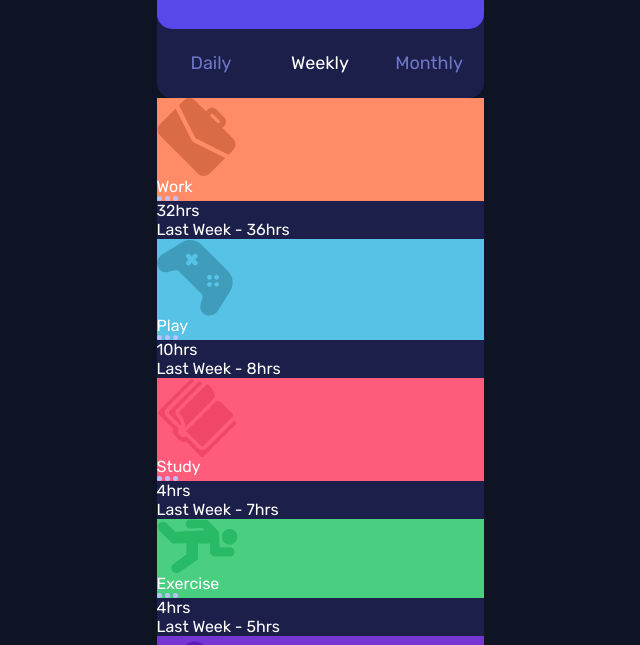
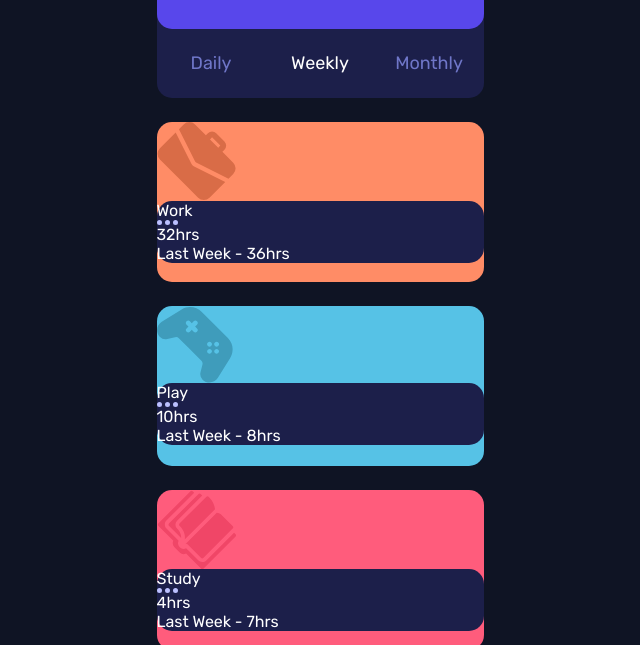
Before and after one commit to maxi1993-tech/time-tracking-dashboard, a website: page index.html in a window 1280 px wide. Shown: the part 155-800 px from the top of the page, without its empty margins (320-960 px from the left). Drawn offline with Linux system fonts and the light colour scheme.

Commit message:
feat: add card layout with navy body and color band

```diff
--- a/index.html
+++ b/index.html
@@ -22,7 +22,7 @@
     <section class="card-profil">
       <div class="profil-content">
         <img class="img-profil" src="./images/image-jeremy.png" alt="Jeremy Robson" width="64" height="64">
-        <div class="card-content">
+        <div class="card-info">
           <p class="profil-paragraph">Report for</p>
           <h1 class="profil-title">Jeremy Robson</h1>
         </div>
--- a/script.js
+++ b/script.js
@@ -25,7 +25,7 @@ async function init() {
     const previous = item.timeframes.weekly.previous;
     const color = config[item.title].color;
     const icon = config[item.title].icon;
-    const cardHTML = `<article class="card" style="background-color: ${color}"><img src="${icon}" alt=""><div class="card-header"><h2>${item.title}</h2><img src="./images/icon-ellipsis.svg" alt=""></div><div class="card-body"><p>${current}hrs</p><p>Last Week - ${previous}hrs</p></div></article>`;
+    const cardHTML = `<article class="card" style="background-color: ${color}"><img src="${icon}" alt=""><div class="card-body"><div class="card-header"><h2>${item.title}</h2><img src="./images/icon-ellipsis.svg" alt=""></div><div class="card-content"><p>${current}hrs</p><p>Last Week - ${previous}hrs</p></div></div></article>`;
     container.innerHTML += cardHTML;
   }
 
--- a/src/styles/style.scss
+++ b/src/styles/style.scss
@@ -108,6 +108,7 @@ body {
   margin: 0 auto;
   display: grid;
   grid-template-columns: 1fr;
+  gap: $spacing-300;
 }
 
 .card-profil {
@@ -127,7 +128,7 @@ body {
       border-radius: $radius-img;
     }
 
-    .card-content {
+    .card-info {
       display: flex;
       flex-direction: column;
       gap: $spacing-100;
@@ -172,9 +173,22 @@ body {
     }
   }
 }
+#cards-container {
+  display: flex;
+  flex-direction: column;
+  gap: $spacing-300;
+}
+
+.card {
+  border-radius: $radius-cards;
+  max-width: 20.4375rem;
+  width: 100%;
+  min-height: 10rem;
+}
 
 .card-body {
   background-color: $color-navy-900;
+  border-radius: $radius-cards;
 }
 
 .attribution {
```
Also changed, not shown: style.css.
